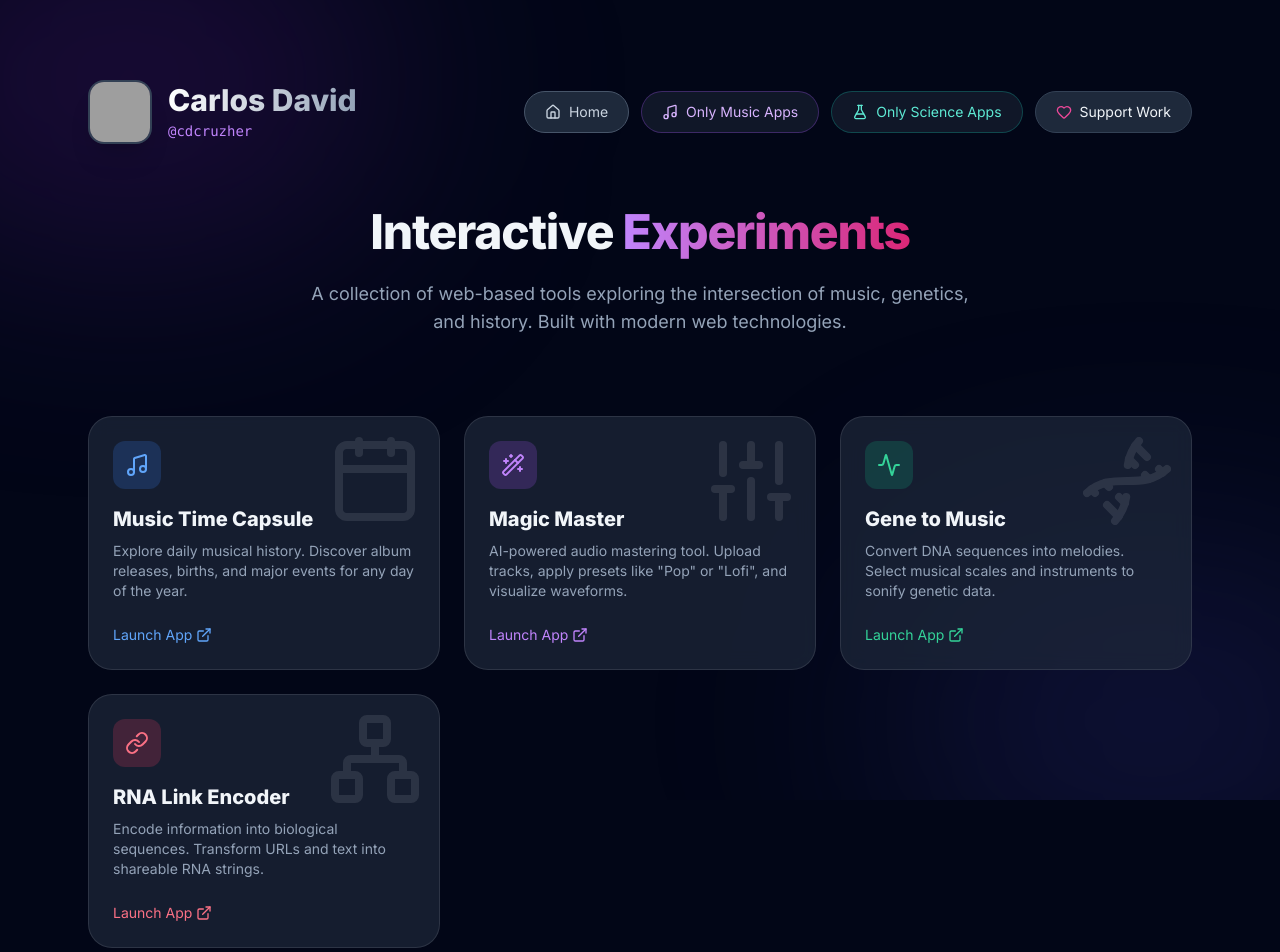
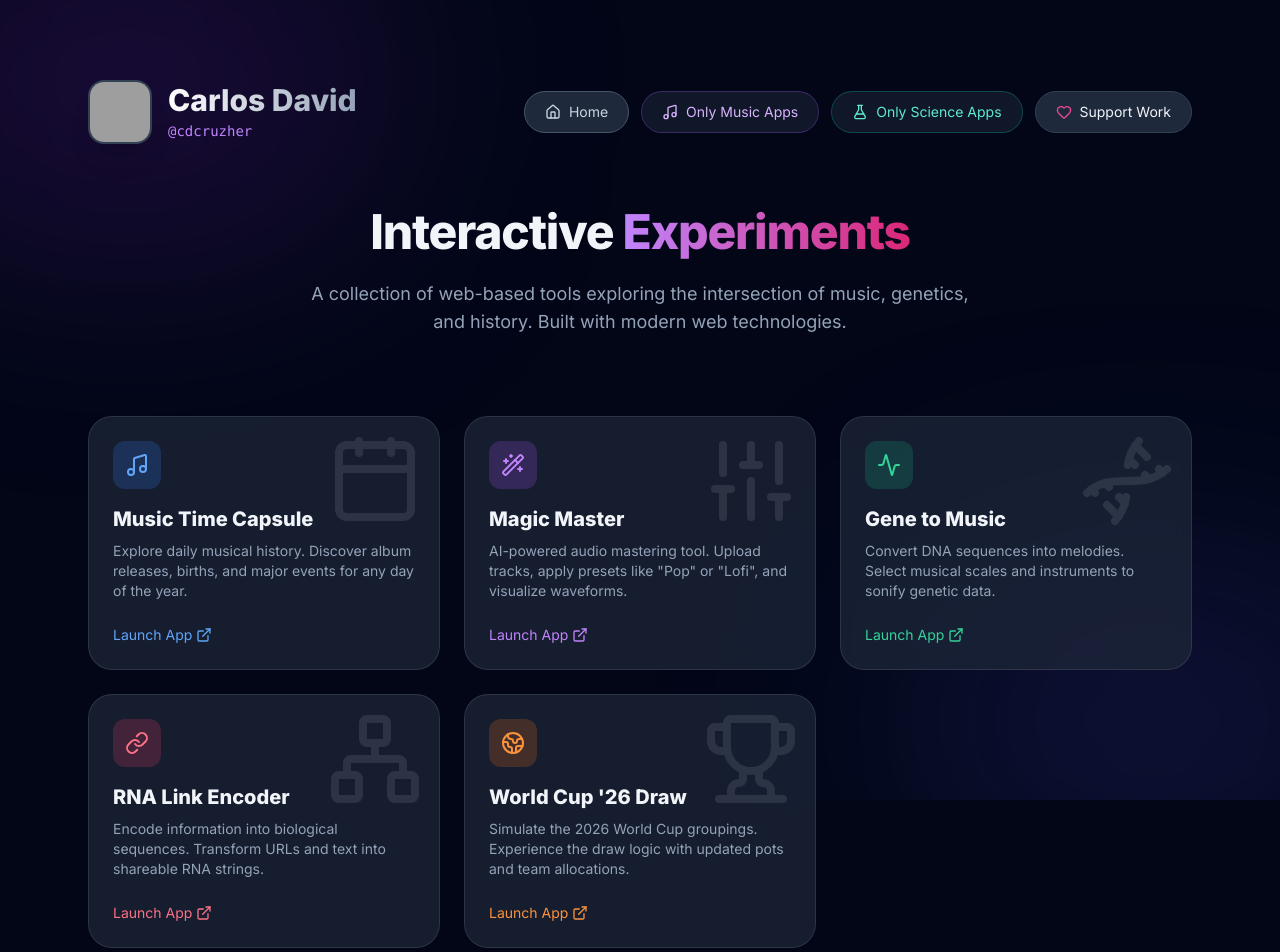
Before and after one commit to cdcruzher/cdcruzher.github.io, a plain HTML site: page index.html in a window 1280 px wide. Shown: the top 952 px of the page. Drawn offline with nearby package versions, Linux system fonts and the light colour scheme; grey boxes are pictures that could not be loaded.

Commit message:
Add World Cup '26 Draw app link to index.html
Added a new section for the World Cup '26 Draw app with details and a launch link.

```diff
--- a/index.html
+++ b/index.html
@@ -169,6 +169,23 @@
                 </div>
             </a>
 
+            <!-- NEW APP: World Cup Draw -->
+            <a href="https://cdcruzher.github.io/Worldcup26-draw/" target="_blank" class="glass-card rounded-3xl p-6 group cursor-pointer flex flex-col h-full relative overflow-hidden">
+                <div class="absolute top-0 right-0 p-4 opacity-10 group-hover:opacity-20 transition-opacity">
+                    <i data-lucide="trophy" class="w-24 h-24"></i>
+                </div>
+                <div class="w-12 h-12 bg-orange-500/20 rounded-xl flex items-center justify-center mb-4 text-orange-400 group-hover:text-orange-300 group-hover:scale-110 transition-all duration-300">
+                    <i data-lucide="globe-2" class="w-6 h-6"></i>
+                </div>
+                <h3 class="text-xl font-bold mb-2 text-slate-100">World Cup '26 Draw</h3>
+                <p class="text-slate-400 text-sm mb-6 flex-grow">
+                    Simulate the 2026 World Cup groupings. Experience the draw logic with updated pots and team allocations.
+                </p>
+                <div class="flex items-center text-sm font-medium text-orange-400 group-hover:translate-x-1 transition-transform">
+                    Launch App <i data-lucide="external-link" class="w-4 h-4 ml-1"></i>
+                </div>
+            </a>
+
         </div>
 
         <footer class="mt-24 border-t border-slate-800 pt-8 text-center text-slate-500 text-sm">
```
